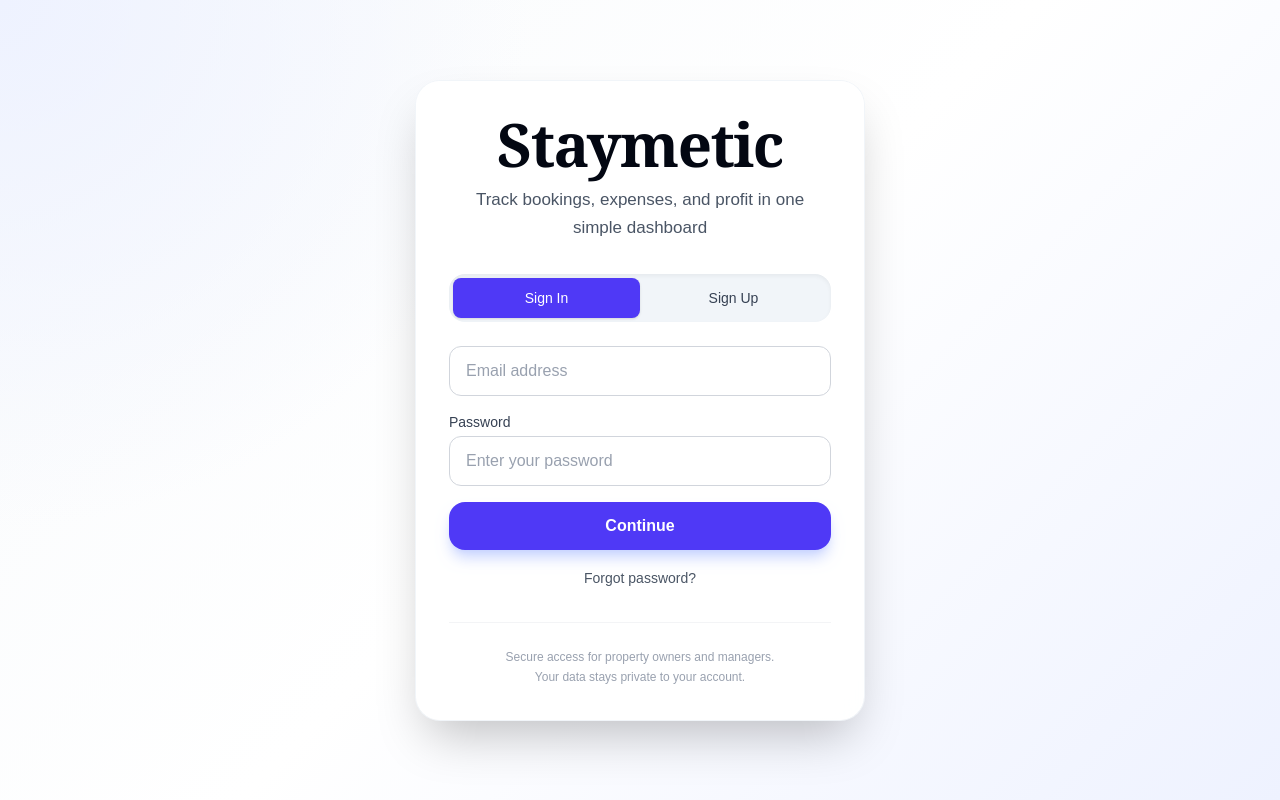
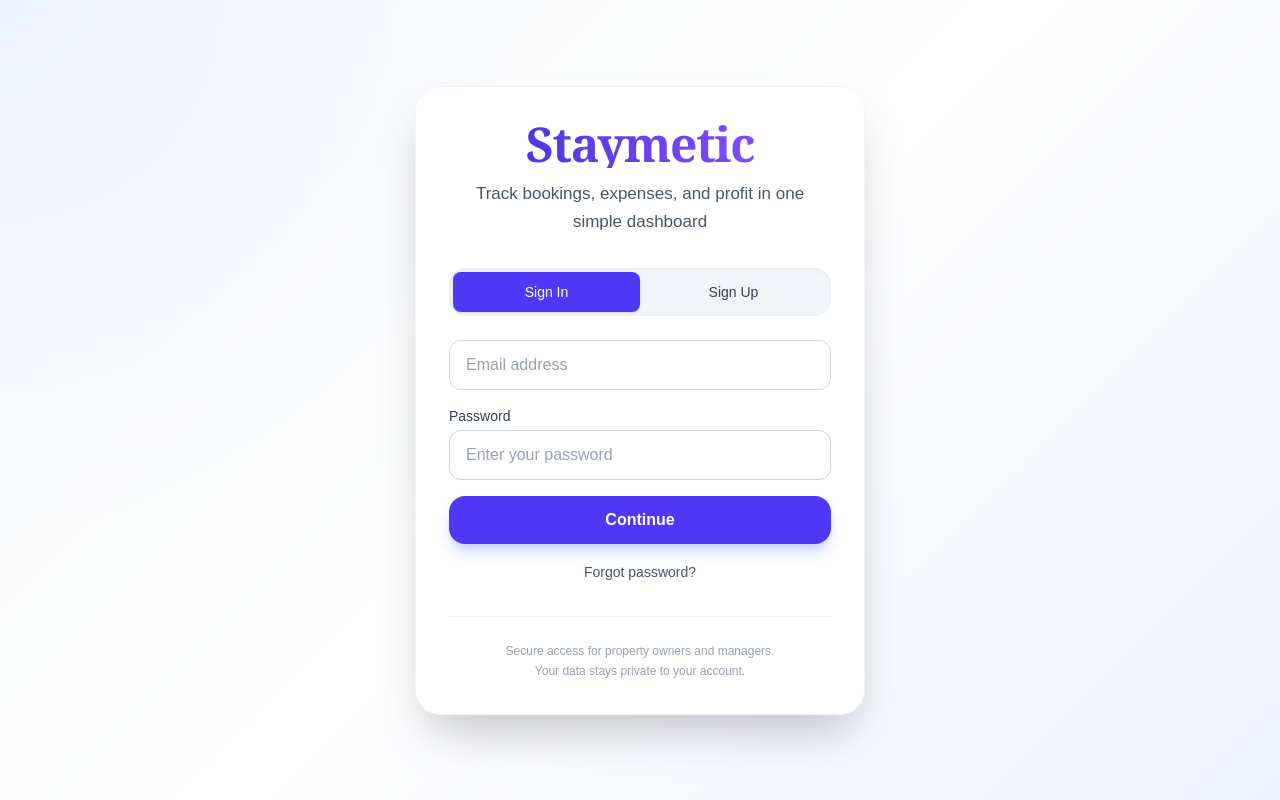
Before and after one commit to restaurantjob714-LT/airbnb-ops-app, a Next.js app: page / in a window 1280 px wide. Built offline with nearby package versions, Linux system fonts and the light colour scheme.

Commit message:
change serif font for Staymetic

```diff
--- a/app/page.tsx
+++ b/app/page.tsx
@@ -794,7 +794,7 @@ if (!user) {
 
 <div className="mb-8 text-center">
 
-<h1 className="font-serif text-5xl sm:text-6xl font-semibold tracking-tight text-gray-950">
+<h1 className="font-serif text-5xl font-black tracking-tight bg-gradient-to-r from-indigo-700 to-violet-500 bg-clip-text text-transparent">
   Staymetic
 </h1>
 
```
